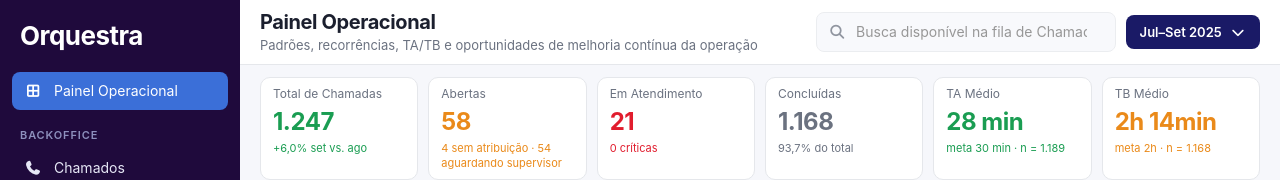
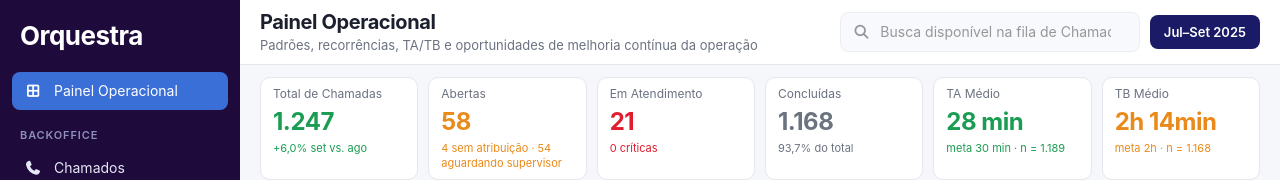
Before and after one commit to SinfoniaTech/Orquestra---Entrega-Acad-mica, a React (Vite) app: page /backoffice/painel in a window 1280 px wide. Shown: the top 180 px of the page. Built offline with nearby package versions, Linux system fonts and the light colour scheme.

Commit message:
tirei a seta do topo

```diff
--- a/src/components/backoffice/BackofficeTopbar.jsx
+++ b/src/components/backoffice/BackofficeTopbar.jsx
@@ -1,7 +1,4 @@
-// Barra superior das telas do Backoffice. Titulo, subtitulo e periodo variam por tela (props).
-// Busca: campo controlado (o texto fica no estado da tela que usa a topbar, via props busca/onBuscar).
-// Na tela sem fila (Painel), a busca e exibida desabilitada (buscaDesabilitada).
-// O seletor de periodo continua apenas visual (fora do Ciclo 2, decisao D13).
+
 export default function BackofficeTopbar({ titulo, subtitulo, periodo, busca = '', onBuscar, buscaDesabilitada = false }) {
   const textoBusca = buscaDesabilitada
     ? 'Busca disponível na fila de Chamados'
@@ -32,7 +29,7 @@ export default function BackofficeTopbar({ titulo, subtitulo, periodo, busca = '
           />
         </label>
         <button type="button" className="btn-period">
-          {periodo} <i className="fa-solid fa-chevron-down" aria-hidden="true"></i>
+          {periodo}
         </button>
       </div>
     </header>
--- a/src/styles/backoffice.css
+++ b/src/styles/backoffice.css
@@ -30,6 +30,9 @@
 .app-root--backoffice :is(a, button):focus-visible {
   outline: 3px solid #9bb4f2;
   outline-offset: 2px;
+}
+.app-root--backoffice .btn-period {
+  cursor: default;
 }
 
 .app-root--backoffice button {
```
